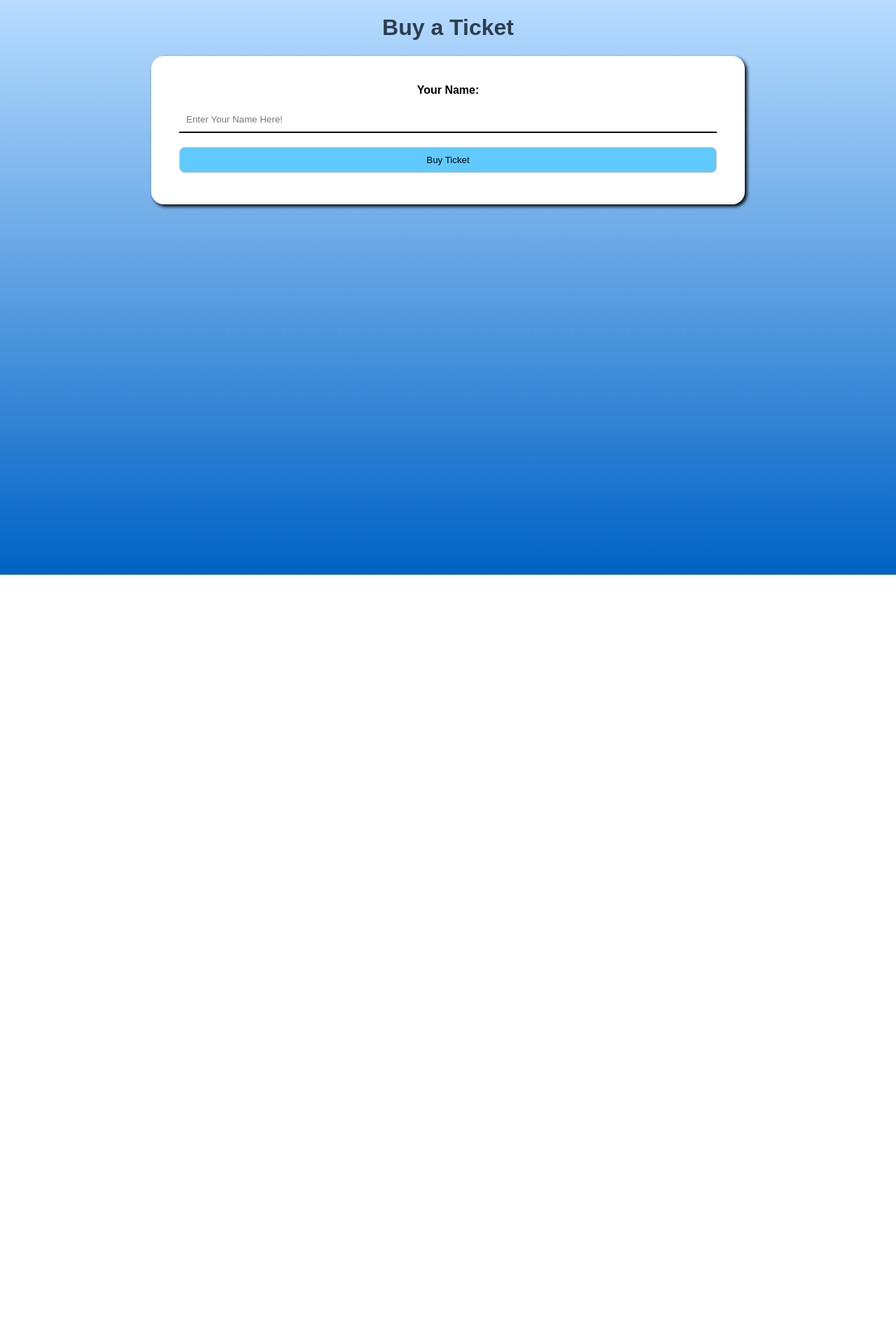
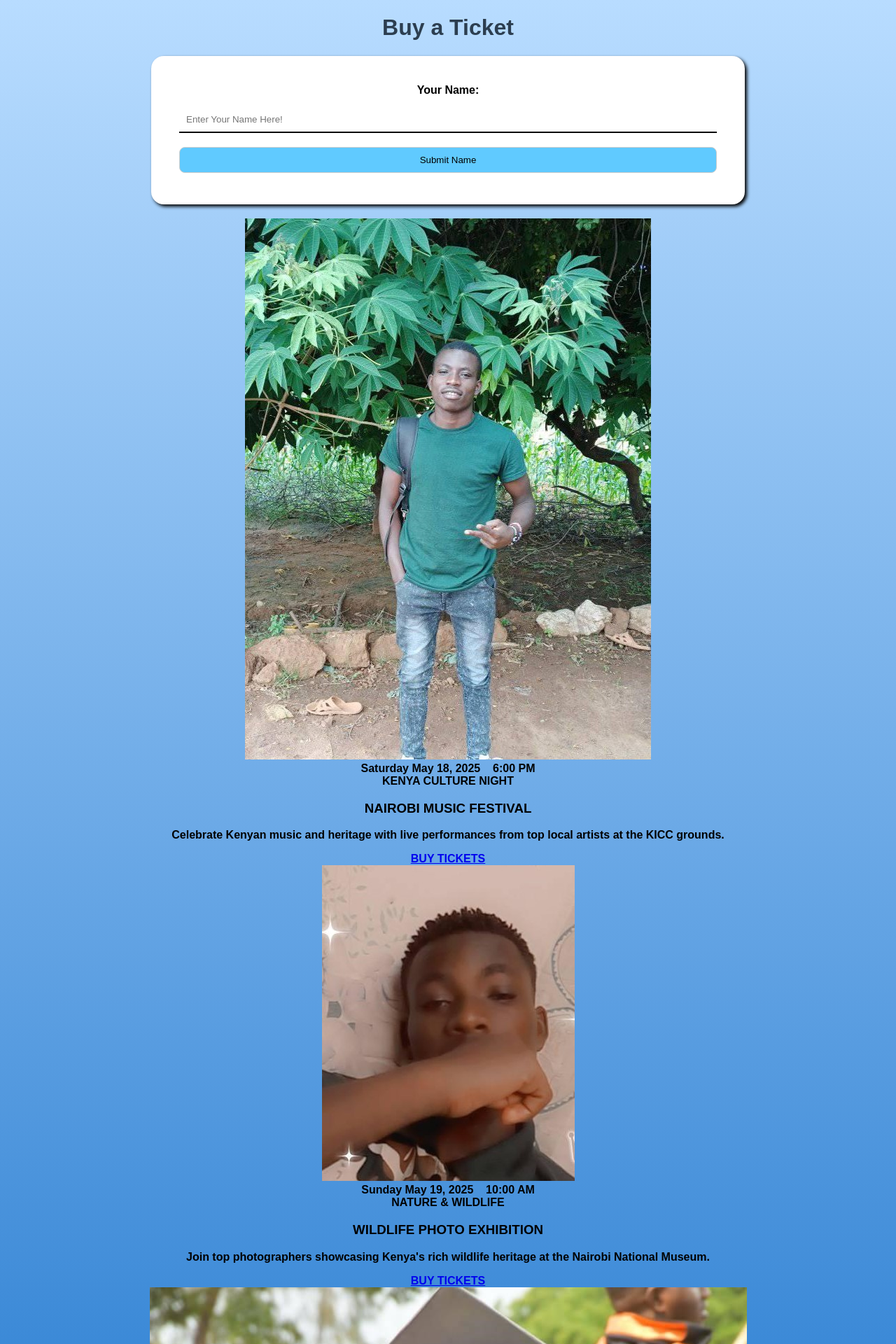
Before and after one commit to titus2023/eng_bonnie_tickets, a Flask app: page / in a window 1280 px wide. Shown: the top 1920 px of the page at 70% size. Before the commit the page ends 821 px from the top, so only its background shows below. Run offline with Flask 3, Linux system fonts and the light colour scheme.

Commit message:
index.html

```diff
--- a/templates/index.html
+++ b/templates/index.html
@@ -11,8 +11,43 @@
     <form action="/buy" method="post">
       <label>Your Name:</label>
       <input type="text" name="buyer_name" placeholder="Enter Your Name Here!" required>
-      <button type="submit">Buy Ticket</button>
+      <button type="submit">Submit Name</button>
     </form>
+
+    <div class="card-container">
+      <div class="card">
+        <img src="/templates/images/engineer.jpg" alt="Nairobi Skyline">
+        <div class="card-content">
+          <div class="date-time">Saturday May 18, 2025 &nbsp;&nbsp; 6:00 PM</div>
+          <div class="tagline">KENYA CULTURE NIGHT</div>
+          <h3>NAIROBI MUSIC FESTIVAL</h3>
+          <p>Celebrate Kenyan music and heritage with live performances from top local artists at the KICC grounds.</p>
+        </div>
+        <a href="#" class="btn">BUY TICKETS</a>
+      </div>
+
+      <div class="card">
+        <img src="/templates/images/bony.jpg" alt="Kenyan Wildlife Photography">
+        <div class="card-content">
+          <div class="date-time">Sunday May 19, 2025 &nbsp;&nbsp; 10:00 AM</div>
+          <div class="tagline">NATURE & WILDLIFE</div>
+          <h3>WILDLIFE PHOTO EXHIBITION</h3>
+          <p>Join top photographers showcasing Kenya's rich wildlife heritage at the Nairobi National Museum.</p>
+        </div>
+        <a href="#" class="btn">BUY TICKETS</a>
+      </div>
+
+      <div class="card">
+        <img src="/templates/images/de.jpg" alt="Tito">
+        <div class="card-content">
+          <div class="date-time">Friday May 24, 2025 &nbsp;&nbsp; 5:00 PM</div>
+          <div class="tagline">TASTE OF KENYA</div>
+          <h3>NAIROBI FOOD & DRINKS FAIR</h3>
+          <p>Experience the best of Kenyan cuisine and beverages from top chefs and local food vendors at Uhuru Gardens.</p>
+        </div>
+        <a href="#" class="btn">BUY TICKETS</a>
+      </div>
+    </div>
    </div>
   </body>
 </html>
```
